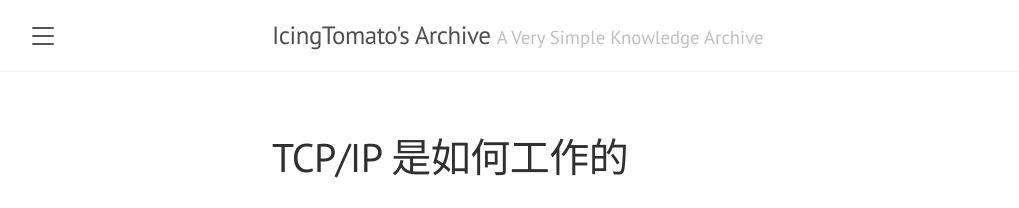
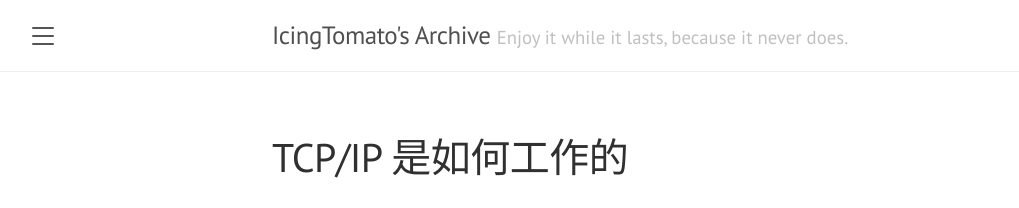
Before and after one commit to IcingTomato/icing.fun, a Jekyll site: the page built from archive/2024-08-19-how_tcp_ip_work.markdown, in a window 1280 px wide and 900 px high. Shown: the top 208 px of the window, without its empty margins (8-1027 px from the left). Built offline with Jekyll 4.4.1, drawn with Linux system fonts in a browser that asks for light colours.

```diff
--- a/_config.yml
+++ b/_config.yml
@@ -1,21 +1,21 @@
 # Setup
 title:               IcingTomato's Archive
-tagline:             'A Very Simple Knowledge Archive'
-description:         'Lenovo Server Engineer.'
+tagline:             'Enjoy it while it lasts, because it never does.'
+description:         'A human being.'
 url:                 http://icing.fun
 baseurl:             ''
 paginate:            10
 permalink:           pretty
-github:         https://github.com/IcingTomato
+github:              https://github.com/IcingTomato
 twitter:             https://twitter.com/IcingTomato
-simple_pages:                /simple_pages
+simple_pages:        /simple_pages
 rss:                 /atom.xml
 
 # About/contact
 author:
   name:              IcingTomato
   url:               https://twitter.com/IcingTomato
-  email:             peter@icing.fun
+  email:             null@icing.fun
 
 # Gems
 plugins:
```
Also changed, not shown: archive/2024-08-19-how_tcp_ip_work.markdown (renamed from draft/2024-08-19-how_tcp_ip_work.markdown), archive/2024-10-30-ipmi_tool.markdown (renamed from draft/2024-10-30-ipmi_tool.markdown).
